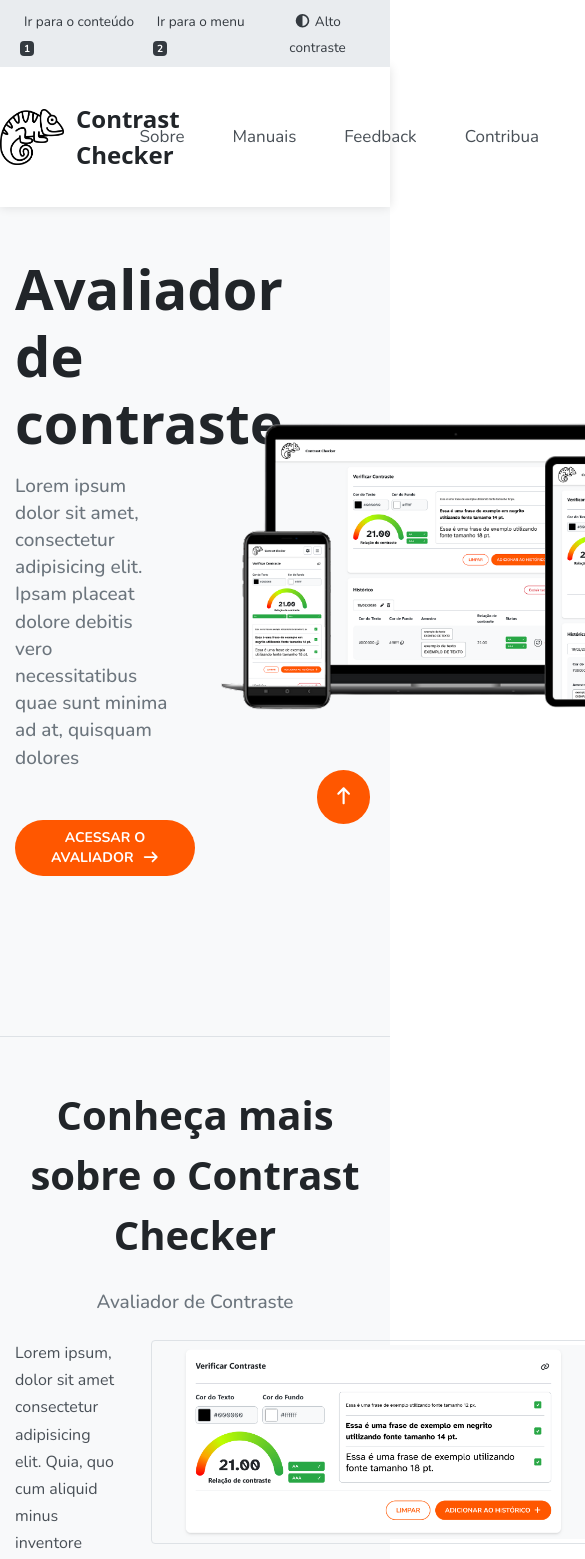
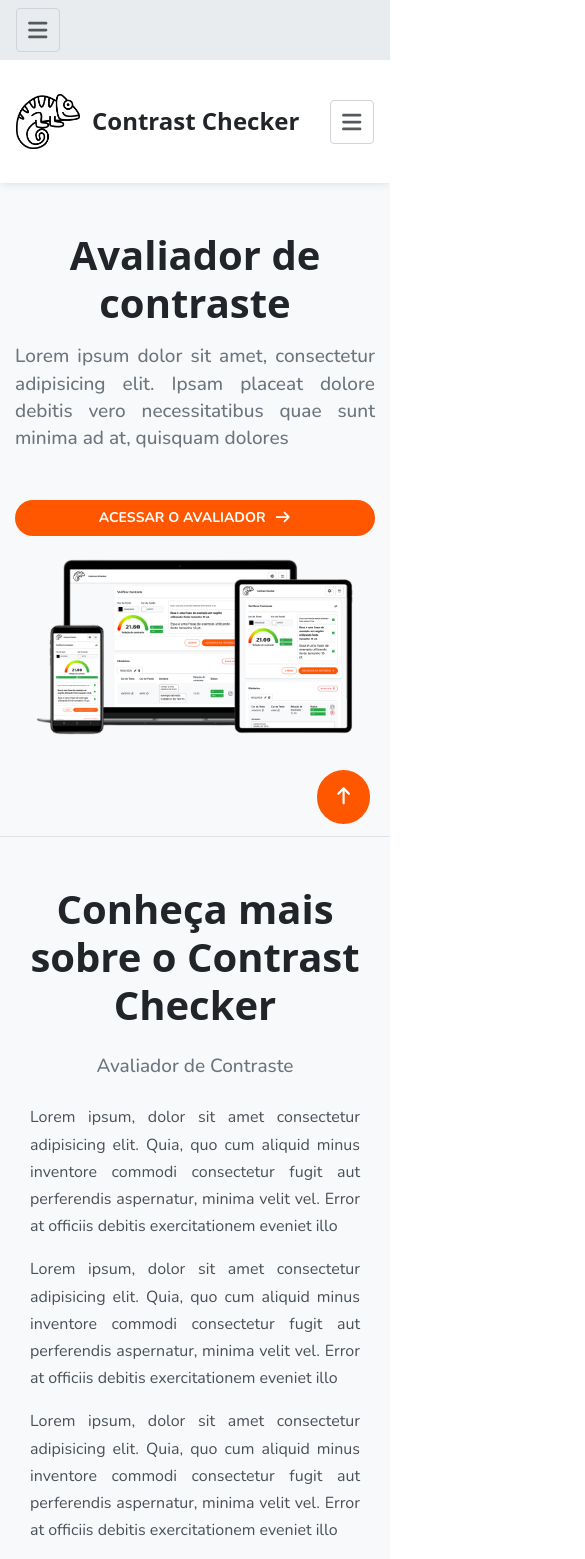
Before and after one commit to CTA-IFRS/contrast-checker, a React (Vite) app: page / in a window 390 px wide. Shown: the top 1559 px of the page, 585 px wide, since content can reach past the window. Built offline with nearby package versions, Linux system fonts and the light colour scheme.

Commit message:
Responsividade e configuração de alto contraste da homepage

```diff
--- a/src/Homepage.jsx
+++ b/src/Homepage.jsx
@@ -4,7 +4,7 @@
 
 // icones
 import { FontAwesomeIcon } from '@fortawesome/react-fontawesome';
-import { faArrowRight, faCircleHalfStroke, faArrowUp } from '@fortawesome/free-solid-svg-icons';
+import { faArrowRight, faCircleHalfStroke, faArrowUp, faBars } from '@fortawesome/free-solid-svg-icons';
 import { faEnvelope, faPaperPlane } from '@fortawesome/free-regular-svg-icons';
 import { faInstagram, faFacebook, faYoutube } from '@fortawesome/free-brands-svg-icons';
 
@@ -36,28 +36,28 @@
     setModo(prevModo => prevModo === 'contrasteNormal' ? 'altoContraste' : 'contrasteNormal');
   };
 
+  const [openAcessibility, setOpenAcessibility] = useState(false);
+  const [openMenu, setOpenMenu] = useState(false);
+
+  const MenuAcessibilidade = () => {
     return (
       <>
-      <div id='homepage' className={`body ${{ altoContraste: 'bg-black', }[modo] || 'bg-gray100'}`}>
-        <nav className='py-2 px-4 bg-gray200 relative z-10' aria-label='Menu de acessibilidade'>
-          {/* button menu */}
-          <div className='flex flex-row justify-between'>
-            <ul className='flex'>
+        <ul className='flex flex-col md:flex-row'>
           <li>
-                <a className='nav-link px-2 text-gray800' href='#conteudo-principal'><small>Ir para o conteúdo
+            <a className={`nav-link px-2 ${{ altoContraste: 'text-white', }[modo] || 'text-gray800'}`} href='#conteudo-principal'><small>Ir para o conteúdo
               <span className='badge badge-dark'>1</span></small>
             </a>
           </li>
           <li>
-                <a className='nav-link px-2 text-gray800' href='#menu-principal'><small>Ir para o menu
+            <a className={`nav-link px-2 ${{ altoContraste: 'text-white', }[modo] || 'text-gray800'}`} href='#menu-principal'><small>Ir para o menu
               <span className='badge badge-dark'>2</span></small>
             </a>
           </li>
         </ul>
-            <ul className='flex ml-auto'>
+        <ul className='flex md:ml-auto mt-2 md:mt-0'>
           <li>
             <button
-                  className='nav-link px-2 text-gray800 py-0 cursor-pointer'
+              className={`nav-link px-2 py-0 cursor-pointer ${{ altoContraste: 'text-white', }[modo] || 'text-gray800'}`}
               id='high_contrast'
               aria-pressed={modo === 'alto-contraste'}
               onClick={alternarContraste}
@@ -68,22 +68,13 @@
             </button>
           </li>
         </ul>
-          </div>
-        </nav>
+      </>
+    )
+  }
 
-        <a href='#menu-principal' id='menu-principal' className='sr-only'>Início do menu principal</a>
-
-        <nav className='bg-light'>
-          <div className='max-w-[1140px] mx-auto flex items-center py-8.5'>
-            <div className='flex items-center gap-3 md:gap-4'>
-              <img src={modo === 'altoContraste' ? logoAltoContraste : logo} alt='Logotipo Contrast Checker' className='w-16 md:w-20' />
-              <h1 className={`font-atkinson h4 ${{ altoContraste: 'text-white', }[modo] || 'text-gray900'}`}>
-                Contrast Checker
-              </h1>
-            </div>
-            {/* button menu */}
-            <div className='ml-auto'>
-              <ul className='flex text-gray700'>
+  const MenuPrincipal = () => {
+    return (
+      <ul className={`flex flex-col lg:flex-row gap-y-[15px] ${{ altoContraste: 'text-white', }[modo] || 'text-gray700'}`}>
         <li>
           <a className='nav-link px-6' href='#about'>Sobre</a>
         </li>
@@ -100,36 +91,84 @@
           <a className='nav-link pl-6' href='#contact'>Contato</a>
         </li>
       </ul>
+    )
+  }
+
+  return (
+    <>
+      <div id='homepage' className={`body ${{ altoContraste: 'bg-black altoContraste', }[modo] || 'bg-gray100'}`}>
+        <nav className={`py-2 px-4 relative z-10 ${{ altoContraste: 'bg-black', }[modo] || 'bg-gray200'}`} aria-label='Menu de acessibilidade'>
+          <button
+            onClick={() => setOpenAcessibility(!openAcessibility)}
+            className={`md:hidden cursor-pointer text-[22px] border border-gray400 rounded w-[44px] h-[44px] ${{ altoContraste: 'text-white', }[modo] || 'text-dark-color'}`}
+          >
+            <FontAwesomeIcon icon={faBars} />
+            <span className='sr-only'>Abrir menu de acessibilidade</span>
+          </button>
+          <div className='hidden md:flex flex-row justify-between'>
+            <MenuAcessibilidade />
           </div>
+          {openAcessibility && (
+            <div className='md:hidden flex flex-col'>
+              <MenuAcessibilidade />
+            </div>
+          )}
+        </nav>
+
+        <a href='#menu-principal' id='menu-principal' className='sr-only'>Início do menu principal</a>
+
+        <nav className={`${{ altoContraste: 'bg-black border-t border-b border-white', }[modo] || 'bg-light'}`}>
+          <div className='max-w-[1140px] mx-auto lg:flex items-center py-8.5 grid grid-cols-[1fr_52px] p-4'>
+            <div className='flex items-center gap-3 md:gap-4'>
+              <img src={modo === 'altoContraste' ? logoAltoContraste : logo} alt='Logotipo Contrast Checker' className='w-16 md:w-20' />
+              <h1 className={`font-atkinson h4 ${{ altoContraste: 'text-white', }[modo] || 'text-gray900'}`}>
+                Contrast Checker
+              </h1>
+            </div>
+            <button
+              onClick={() => setOpenMenu(!openMenu)}
+              className={`lg:hidden cursor-pointer text-[22px] border border-gray400 rounded w-[44px] h-[44px] ml-auto ${{ altoContraste: 'text-white', }[modo] || 'text-dark-color'}`}
+            >
+              <FontAwesomeIcon icon={faBars} />
+              <span className='sr-only'>Abrir menu</span>
+            </button>
+            <div className='lg:flex hidden ml-auto'>
+              <MenuPrincipal />
+            </div>
+            {openMenu && (
+              <div className='lg:hidden flex w-full mt-[18px]'>
+                <MenuPrincipal />
+              </div>
+            )}
           </div>
         </nav>
 
         <a href='#conteudo-principal' id='conteudo-principal' className='sr-only'>Início do conteúdo</a>
 
-        <div className='max-w-[1140px] mx-auto px-[15px] pt-12 pb-40 border-b-1 border-gray300' id='main'>
-          <div className='grid grid-cols-2 items-center'>
+        <div className='max-w-[1140px] mx-auto px-[15px] pt-12 pb-20 sm:pb-40 border-b-1 border-gray300' id='main'>
+          <div className='grid md:grid-cols-2 items-center'>
             <div>
-              <h1 className='font-bold text-[3.5rem]/[4.2rem] text-gray900 mb-4'><strong>Avaliador de contraste</strong></h1>
-              <p className='lead-text2 text-gray600 pr-6 mb-12'>Lorem ipsum dolor sit amet, consectetur adipisicing elit. Ipsam placeat dolore debitis vero necessitatibus quae sunt minima ad at, quisquam dolores</p>
-              <CustomBtn onClick={() => { goToAvaliador(); }} estado={modo === 'altoContraste' ? 'fillWhite' : 'primary'}>
+              <h2 className={`font-bold text-[2.5rem]/[3rem] sm:text-[3.5rem]/[4.2rem] mb-4 text-center sm:text-left ${{ altoContraste: 'text-white', }[modo] || 'text-gray900'}`}><strong>Avaliador de contraste</strong></h2>
+              <p className={`lead-text2 sm:pr-6 mb-12 text-justify sm:text-left ${{ altoContraste: 'text-white', }[modo] || 'text-gray600'}`}>Lorem ipsum dolor sit amet, consectetur adipisicing elit. Ipsam placeat dolore debitis vero necessitatibus quae sunt minima ad at, quisquam dolores</p>
+              <CustomBtn onClick={() => { goToAvaliador(); }} estado={modo === 'altoContraste' ? 'fillWhite' : 'primary'} className='w-full sm:w-fit'>
                 ACESSAR O AVALIADOR
                 <FontAwesomeIcon icon={faArrowRight} className='ml-2' />
               </CustomBtn>
             </div>
             <div className='px-[15px]'>
-              <img className='max-w-[540px] ml-auto' src={smartmockup} alt='' />
+              <img className='w-full max-w-[540px] ml-auto' src={smartmockup} alt='' />
             </div>
           </div>
         </div>
 
-        <div className='max-w-[1140px] mx-auto py-12' id='about'>
-          <h2 className='h1 text-gray900 text-center'>Conheça mais sobre o Contrast Checker</h2>
-          <p className='text-center text-gray600 lead-text2 py-6'>Avaliador de Contraste</p>
-          <div className='grid grid-cols-[1fr_475px]'>
-            <div className='px-[15px]'>
-              <p className='base-text2 text-gray700 mb-4'>Lorem ipsum, dolor sit amet consectetur adipisicing elit. Quia, quo cum aliquid minus inventore commodi consectetur fugit aut perferendis aspernatur, minima velit vel. Error at officiis debitis exercitationem eveniet illo</p>
-              <p className='base-text2 text-gray700 mb-4'>Lorem ipsum, dolor sit amet consectetur adipisicing elit. Quia, quo cum aliquid minus inventore commodi consectetur fugit aut perferendis aspernatur, minima velit vel. Error at officiis debitis exercitationem eveniet illo</p>
-              <p className='base-text2 text-gray700 mb-4'>Lorem ipsum, dolor sit amet consectetur adipisicing elit. Quia, quo cum aliquid minus inventore commodi consectetur fugit aut perferendis aspernatur, minima velit vel. Error at officiis debitis exercitationem eveniet illo</p>
+        <div className='max-w-[1140px] mx-auto py-12 px-[15px]' id='about'>
+          <h2 className={`h1 text-center ${{ altoContraste: 'text-white', }[modo] || 'text-gray900'}`}>Conheça mais sobre o Contrast Checker</h2>
+          <p className={`text-center lead-text2 py-6 ${{ altoContraste: 'text-white', }[modo] || 'text-gray600'}`}>Avaliador de Contraste</p>
+          <div className='grid md:grid-cols-[1fr_475px]'>
+            <div className={`text-justify sm:text-left px-[15px] ${{ altoContraste: 'text-white', }[modo] || 'text-gray700'}`}>
+              <p className='base-text2 mb-4'>Lorem ipsum, dolor sit amet consectetur adipisicing elit. Quia, quo cum aliquid minus inventore commodi consectetur fugit aut perferendis aspernatur, minima velit vel. Error at officiis debitis exercitationem eveniet illo</p>
+              <p className='base-text2 mb-4'>Lorem ipsum, dolor sit amet consectetur adipisicing elit. Quia, quo cum aliquid minus inventore commodi consectetur fugit aut perferendis aspernatur, minima velit vel. Error at officiis debitis exercitationem eveniet illo</p>
+              <p className='base-text2 mb-4'>Lorem ipsum, dolor sit amet consectetur adipisicing elit. Quia, quo cum aliquid minus inventore commodi consectetur fugit aut perferendis aspernatur, minima velit vel. Error at officiis debitis exercitationem eveniet illo</p>
             </div>
             <div className='px-[15px]'>
               <img src={about1} alt='Printscreen do avaliador de contraste com texto em cor preta e fundo em cor branca, resultando em 21.00 de relação de contraste' className='border-1 border-gray300 rounded-[0.25rem] mb-6 p-1' />
@@ -137,46 +176,46 @@
             </div>
           </div>
           <div className='mt-10 mb-14'>
-            <h3 className='h3 text-gray900'>Principais características</h3>
+            <h3 className={`h3 ${{ altoContraste: 'text-white', }[modo] || 'text-gray900'}`}>Principais características</h3>
           </div>
-          <ul className='grid grid-cols-2 gap-x-7.5 gap-y-6 mb-10'>
+          <ul className={`grid sm:grid-cols-2 gap-x-7.5 gap-y-6 mb-10 text-justify sm:text-left ${{ altoContraste: 'text-white', }[modo] || 'text-gray900'}`}>
             <li className='grid grid-cols-[95px_1fr] gap-4'>
               <img className='max-w-[95px] p-[5px] border-1 border-gray300 rounded-full' src={bulletNoAds} alt='' />
               <div>
-                <h4 className='h6 text-gray900 uppercase mb-2'>Gratuito e sem propagandas</h4>
-                <small className='font-tertiary text-gray900'>Lorem ipsum dolor sit amet consectetur adipisicing elit. Temporibus impedit adipisci cumque fugiat nisi placeat ducimus maxime a quia, repellat praesentium consectetur.</small>
+                <h4 className='h6 uppercase mb-2 text-left'>Gratuito e sem propagandas</h4>
+                <small className='font-tertiary'>Lorem ipsum dolor sit amet consectetur adipisicing elit. Temporibus impedit adipisci cumque fugiat nisi placeat ducimus maxime a quia, repellat praesentium consectetur.</small>
               </div>
             </li>
             <li className='grid grid-cols-[95px_1fr] gap-4'>
               <img className='max-w-[95px] p-[5px] border-1 border-gray300 rounded-full' src={bulletContrast} alt='' />
               <div>
-                <h4 className='h6 text-gray900 uppercase mb-2'>Modo escuro</h4>
-                <small className='font-tertiary text-gray900'>Lorem ipsum dolor sit amet consectetur adipisicing elit. Temporibus impedit adipisci cumque fugiat nisi placeat ducimus maxime a quia, repellat praesentium consectetur.</small>
+                <h4 className='h6 uppercase mb-2 text-left'>Modo escuro</h4>
+                <small className='font-tertiary'>Lorem ipsum dolor sit amet consectetur adipisicing elit. Temporibus impedit adipisci cumque fugiat nisi placeat ducimus maxime a quia, repellat praesentium consectetur.</small>
               </div>
             </li>
             <li className='grid grid-cols-[95px_1fr] gap-4'>
               <img className='max-w-[95px] p-[5px] border-1 border-gray300 rounded-full' src={bulletMulti} alt='' />
               <div>
-                <h4 className='h6 text-gray900 uppercase mb-2'>Online ou instalado</h4>
-                <small className='font-tertiary text-gray900'>Lorem ipsum dolor sit amet consectetur adipisicing elit. Temporibus impedit adipisci cumque fugiat nisi placeat ducimus maxime a quia, repellat praesentium consectetur.</small>
+                <h4 className='h6 uppercase mb-2 text-left'>Online ou instalado</h4>
+                <small className='font-tertiary'>Lorem ipsum dolor sit amet consectetur adipisicing elit. Temporibus impedit adipisci cumque fugiat nisi placeat ducimus maxime a quia, repellat praesentium consectetur.</small>
               </div>
             </li>
           </ul>
         </div>
 
         <div className='bg-light' id='manuals'>
-          <div className='max-w-[1140px] mx-auto py-12'>
-            <h2 className='h1 text-gray900'>Aproveite ao máximo este App</h2>
-            <p className='mt-6 lead-text3 text-gray700'>Disponibilizamos um tutorial para que você aprenda a usar todas as funcionalidades disponíveis no Contrast Checker.</p>
+          <div className='max-w-[1140px] mx-auto py-12 px-[15px]'>
+            <h2 className={`h1 text-center sm:text-left ${{ altoContraste: 'text-white', }[modo] || 'text-gray900'}`}>Aproveite ao máximo este App</h2>
+            <p className={`mt-6 lead-text3 text-justify sm:text-left ${{ altoContraste: 'text-white', }[modo] || 'text-gray700'}`}>Disponibilizamos um tutorial para que você aprenda a usar todas as funcionalidades disponíveis no Contrast Checker.</p>
           </div>
         </div>
 
         <div className='py-36' id='feedback'>
-          <div className='max-w-[730px] mx-auto'>
-            <h2 className='h1 text-gray900 text-center'>Ajude-nos a melhorar</h2>
-            <p className='text-center lead-text3 text-gray700 mt-6'>Seu feedback é muito importante. Envie um e-mail para nós contando sua experiência para identificarmos o que podemos melhorar, assim como, os pontos positivos.</p>
+          <div className='max-w-[730px] mx-auto px-[15px]'>
+            <h2 className={`h1 text-center ${{ altoContraste: 'text-white', }[modo] || 'text-gray900'}`}>Ajude-nos a melhorar</h2>
+            <p className={`text-center lead-text3 mt-6 ${{ altoContraste: 'text-white', }[modo] || 'text-gray700'}`}>Seu feedback é muito importante. Envie um e-mail para nós contando sua experiência para identificarmos o que podemos melhorar, assim como, os pontos positivos.</p>
             <div className='flex justify-center mt-6'>
-              <a href='mailto:cta@ifrs.edu.br' className={`${{ altoContraste: 'bg-white text-gray900 hover:bg-gray200 active:bg-gray200', }[modo] || 'bg-gray700 text-white hover:bg-gray800 active:bg-gray800'} text-sm px-5 py-2 min-h-9 md:text-base md:px-6 md:py-2.5 md:min-h-12 font-secondary font-bold uppercase rounded-full transition-colors duration-200 box-border`}>
+              <a href='mailto:cta@ifrs.edu.br' className={`${{ altoContraste: 'bg-white text-gray900 hover:bg-gray200 active:bg-gray200', }[modo] || 'bg-gray700 text-white hover:bg-gray800 active:bg-gray800'} text-sm px-5 py-2 min-h-9 md:text-base md:px-6 md:py-2.5 md:min-h-12 font-secondary font-bold uppercase rounded-full transition-colors duration-200 box-border w-full sm:w-fit text-center`}>
                 E-mail: cta@ifrs.edu.br
               </a>
             </div>
@@ -184,11 +223,11 @@
         </div>
 
         <div className='py-12 bg-light' id='contribute'>
-          <div className='max-w-[1140px] mx-auto'>
-            <div className='grid grid-cols-[2fr_1fr]'>
+          <div className='max-w-[1140px] mx-auto px-[15px]'>
+            <div className='grid sm:grid-cols-[2fr_1fr]'>
               <div className='flex flex-col'>
-                <h2 className='h1 text-gray900'>Contribua com o projeto</h2>
-                <p className='lead-text3 text-gray700 mt-8 mb-7'>O projeto desse App está hospedado no GitHub para que você, desenvolvedor ou empresa, contribua com melhorias ou correções caso encontrem algum bug.</p>
+                <h2 className={`h1 text-center sm:text-left ${{ altoContraste: 'text-white', }[modo] || 'text-gray900'}`}>Contribua com o projeto</h2>
+                <p className={`lead-text3 mt-8 mb-7 text-justify sm:text-left ${{ altoContraste: 'text-white', }[modo] || 'text-gray700'}`}>O projeto desse App está hospedado no GitHub para que você, desenvolvedor ou empresa, contribua com melhorias ou correções caso encontrem algum bug.</p>
                 <a href='https://github.com/CTA-IFRS/contrast-checker/' className={`${{ altoContraste: 'bg-white text-gray900 hover:bg-gray200 active:bg-gray200', }[modo] || 'bg-gray700 text-white hover:bg-gray800 active:bg-gray800'} w-fit text-sm px-5 py-2 min-h-9 md:text-base md:px-6 md:py-2.5 md:min-h-12 font-secondary font-bold uppercase rounded-full transition-colors duration-200 box-border`}>
                   GitHub do projeto
                 </a>
@@ -201,43 +240,43 @@
         </div>
 
         <div className='py-12' id='contact'>
-          <div className='max-w-[1140px] mx-auto'>
-            <div className='grid grid-cols-2'>
+          <div className='max-w-[1140px] mx-auto px-[15px]'>
+            <div className='grid sm:grid-cols-2'>
               <div className=''>
-                <h2 className='h2 text-gray900 text-center sm:text-left'>Entre em contato</h2>
-                <p className='lead-text3 text-gray700 mt-8'>Para conhecer mais sobre os trabalhos e projetos desenvolvidos pelo CTA acesse nosso site ou redes sociais disponíveis na lista abaixo.</p>
-                <ul className='mt-4'>
+                <h2 className={`h2 text-center sm:text-left ${{ altoContraste: 'text-white', }[modo] || 'text-gray900'}`}>Entre em contato</h2>
+                <p className={`lead-text3 mt-8 text-justify sm:text-left ${{ altoContraste: 'text-white', }[modo] || 'text-gray700'}`}>Para conhecer mais sobre os trabalhos e projetos desenvolvidos pelo CTA acesse nosso site ou redes sociais disponíveis na lista abaixo.</p>
+                <ul className={`mt-4 ${{ altoContraste: 'text-white', }[modo] || 'text-gray700'}`}>
                   <li>
                     <a href='mailto:cta@ifrs.edu.br'>
-                        <small className='base-text2 text-gray700'>
+                      <small className='base-text2'>
                         <FontAwesomeIcon icon={faEnvelope} className='mr-1'/>cta@ifrs.edu.br
                       </small>
                     </a>
                   </li>
                   <li>
                     <a href='https://cta.ifrs.edu.br'>
-                      <small className='base-text2 text-gray700'>
+                      <small className='base-text2'>
                         <FontAwesomeIcon icon={faPaperPlane} className='mr-1 text-[15px]'/>cta.ifrs.edu.br
                       </small>
                     </a>
                   </li>
                   <li>
                     <a href='https://instagram.com/ctaifrs'>
-                      <small className='base-text2 text-gray700'>
+                      <small className='base-text2'>
                         <FontAwesomeIcon icon={faInstagram} className='mr-1'/>instagram.com/ctaifrs
                       </small>
                     </a>
                   </li>
                   <li>
                     <a href='https://youtube.com/cta-ifrs'>
-                      <small className='base-text2 text-gray700'>
+                      <small className='base-text2'>
                         <FontAwesomeIcon icon={faYoutube} className='mr-1'/>youtube.com/cta-ifrs
                       </small>
                     </a>
                   </li>
                   <li>
                     <a href='https://facebook.com/cta-ifrs'>
-                      <small className='base-text2 text-gray700'>
+                      <small className='base-text2'>
                         <FontAwesomeIcon icon={faFacebook} className='mr-1'/>facebook.com/cta-ifrs
                       </small>
                     </a>
@@ -260,7 +299,7 @@
 
         <div className='bg-light px-[15px]' id='developed-by'>
           <div className='py-6 d-flex justify-content-center' id='footer'>
-            <p className='lead-text3 text-center text-gray700'><small>Desenvolvido por CTA - IFRS. Aplicativo sob a licença GPLv3 e Creative Commons NonCommercial-ShareAlike 3.0 Unported (CC BY-NC-SA 3.0)</small></p>
+            <p className={`lead-text3 text-center ${{ altoContraste: 'text-white', }[modo] || 'text-gray700'}`}><small>Desenvolvido por CTA - IFRS. Aplicativo sob a licença...............</small></p>
           </div>
         </div>
 
--- a/src/index.css
+++ b/src/index.css
@@ -46,6 +46,7 @@
 .h5,
 .h6 {
   font-weight: 700;
+  line-height: 1.2;
 }
 
 .h1 {
@@ -211,3 +212,12 @@
   bottom: 20px;
   right: 20px;
 }
+
+.altoContraste .bg-light {
+  background-color: #111111 !important;
+}
+
+.altoContraste .badge {
+  background-color: #ffffff !important;
+  color: #000000 !important;
+}
```
Lines whose indentation alone changed are shown as unchanged.
